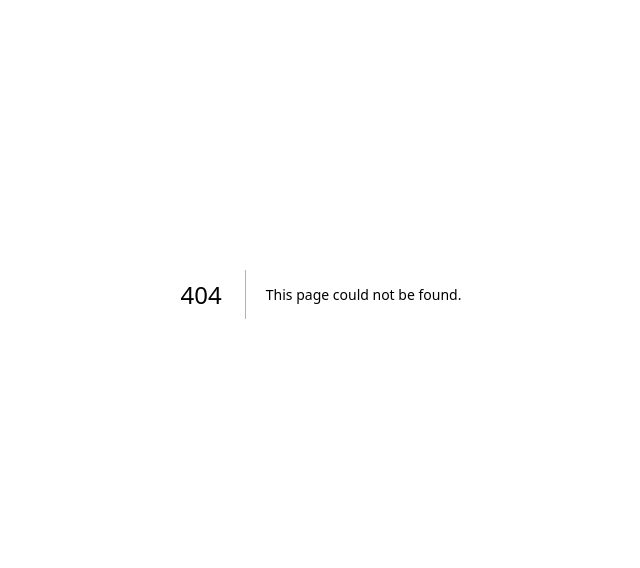
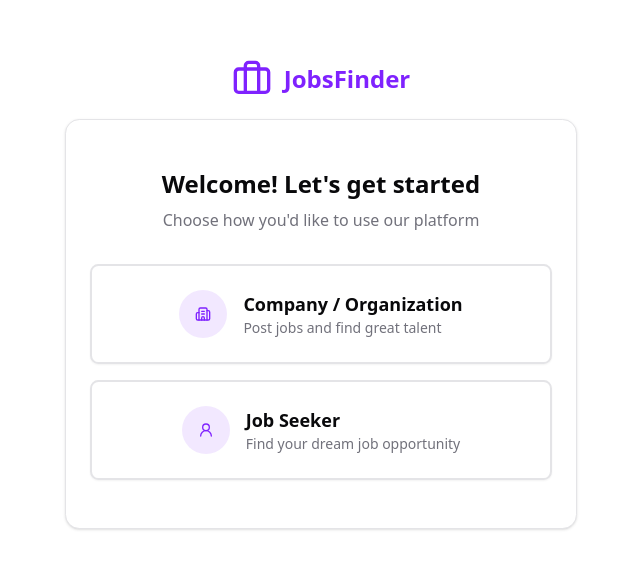
Before and after one commit to ravidurathnayaka/JobsFinder, a Next.js app: page /onboarding in a window 1280 px wide. Before the commit this address had no page. Shown: the part 106-674 px from the top of the page, without its empty margins (319-959 px from the left). Built offline with nearby package versions, Linux system fonts and the light colour scheme.

Commit message:
feat: add user onboarding selection form

```diff
--- /dev/null
+++ b/app/onboarding/page.tsx
@@ -0,0 +1,11 @@
+import OnboardingForm from "@/components/forms/onboarding/OnboardingForm";
+
+const Onboarding = async () => {
+  return (
+    <div className="min-h-screen w-screen py-10 flex flex-col items-center justify-center">
+      <OnboardingForm />
+    </div>
+  );
+};
+
+export default Onboarding;
--- /dev/null
+++ b/components/forms/onboarding/OnboardingForm.tsx
@@ -0,0 +1,43 @@
+"use client";
+
+import { Card, CardContent } from "@/components/ui/card";
+import { Briefcase } from "lucide-react";
+import { useState } from "react";
+import UserTypeSelection from "./UserTypeSelection";
+
+type UserType = "company" | "jobSeeker" | null;
+
+export default function OnboardingForm() {
+  const [step, setStep] = useState(1);
+  const [userType, setUserType] = useState<UserType>(null);
+
+  const handleUserTypeSelect = (type: UserType) => {
+    setUserType(type);
+    setStep(2);
+  };
+
+  const renderStep = () => {
+    switch (step) {
+      case 1:
+        return <UserTypeSelection onSelect={handleUserTypeSelect} />;
+      case 2:
+        return userType === "company"
+          ? "User is an company"
+          : "User is a job seeker";
+      default:
+        return null;
+    }
+  };
+
+  return (
+    <>
+      <div className="flex gap-3 justify-center items-center mb-5">
+        <Briefcase className="text-primary w-10 h-10" />
+        <h1 className="text-primary text-2xl font-bold">JobsFinder</h1>
+      </div>
+      <Card className="w-full max-w-lg">
+        <CardContent className="p-6">{renderStep()}</CardContent>
+      </Card>
+    </>
+  );
+}
--- /dev/null
+++ b/components/forms/onboarding/UserTypeSelection.tsx
@@ -0,0 +1,58 @@
+/* eslint-disable react/no-unescaped-entities */
+import { Button } from "@/components/ui/button";
+import { Building2, UserRound } from "lucide-react";
+
+type UserType = "company" | "jobSeeker";
+
+interface UserTypeSelectionProps {
+  onSelect: (type: UserType) => void;
+}
+
+export default function UserTypeSelection({
+  onSelect,
+}: UserTypeSelectionProps) {
+  return (
+    <div className="space-y-8">
+      <div className="text-center space-y-2">
+        <h2 className="text-2xl font-bold ">Welcome! Let's get started</h2>
+        <p className="text-muted-foreground">
+          Choose how you'd like to use our platform
+        </p>
+      </div>
+
+      <div className="grid gap-4">
+        <Button
+          onClick={() => onSelect("company")}
+          variant="outline"
+          className="w-full h-auto p-6 flex items-center gap-4 border-2 transition-all duration-200 hover:border-primary hover:bg-primary/5"
+        >
+          <div className="h-12 w-12 rounded-full bg-primary/10 flex items-center justify-center">
+            <Building2 className="h-6 w-6 text-primary" />
+          </div>
+          <div className="text-left">
+            <h3 className="font-semibold text-lg">Company / Organization</h3>
+            <p className="text-sm text-muted-foreground">
+              Post jobs and find great talent
+            </p>
+          </div>
+        </Button>
+
+        <Button
+          onClick={() => onSelect("jobSeeker")}
+          variant="outline"
+          className="w-full h-auto p-6 flex items-center gap-4 border-2 transition-all duration-200 hover:border-primary hover:bg-primary/5"
+        >
+          <div className="h-12 w-12 rounded-full bg-primary/10 flex items-center justify-center">
+            <UserRound className="h-6 w-6 text-primary" />
+          </div>
+          <div className="text-left">
+            <h3 className="font-semibold text-lg">Job Seeker</h3>
+            <p className="text-sm text-muted-foreground">
+              Find your dream job opportunity
+            </p>
+          </div>
+        </Button>
+      </div>
+    </div>
+  );
+}
```
